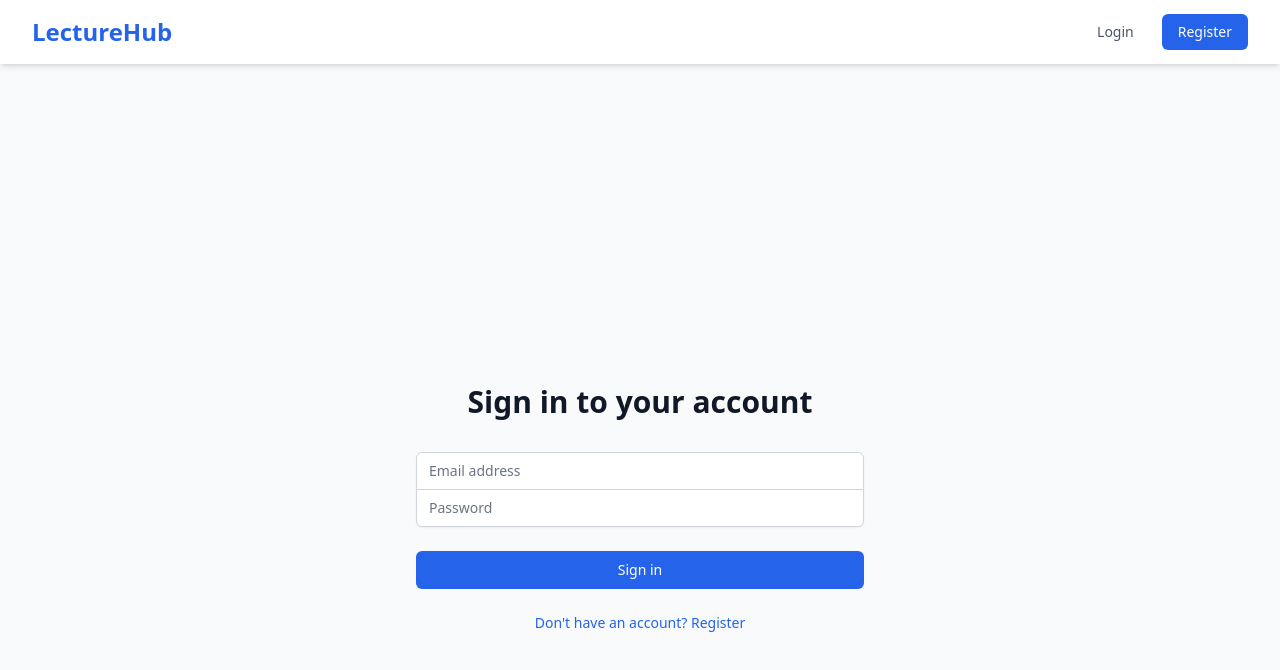
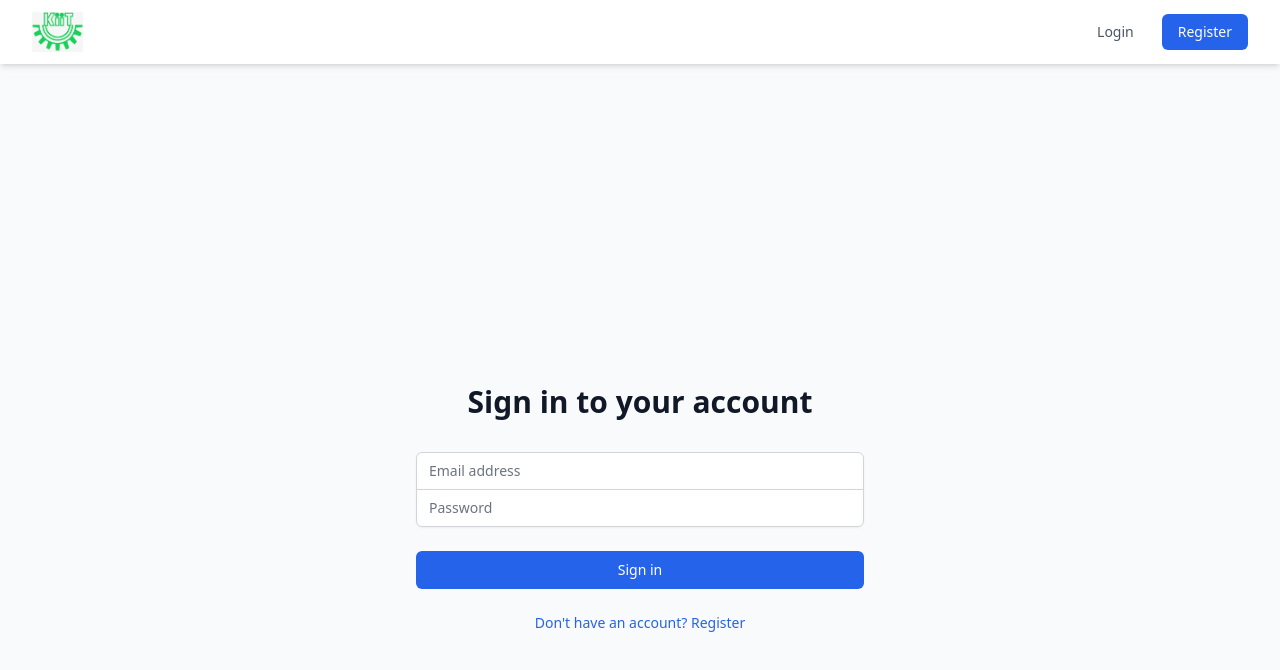
Before and after one commit to Venktesh123/Course-Dash, a React (Create React App) app: page /login in a window 1280 px wide. Shown: the top 670 px of the page. Built offline with nearby package versions, Linux system fonts and the light colour scheme.

Commit message:
logo-addede'

```diff
--- a/src/components/dashboard/Dash.js
+++ b/src/components/dashboard/Dash.js
@@ -13,7 +13,7 @@ const MyDashboard = () => {
       {/* Sidebar */}
       {/* <div className="w-64 bg-white shadow-md p-4">
         <h2 className="text-lg font-semibold text-green-700">
-          Kalinga Institute
+          WILP Program
         </h2>
         <ul className="mt-4">
           <li className="p-2 text-gray-700 hover:bg-gray-200 cursor-pointer flex items-center">
--- a/src/components/dashboard/StudentDashboard.js
+++ b/src/components/dashboard/StudentDashboard.js
@@ -82,9 +82,7 @@ const Dashboard = () => {
     <div className="flex h-screen bg-gray-100">
       {/* Sidebar */}
       <div className="w-64 bg-white shadow-md p-4">
-        <h2 className="text-lg font-semibold text-green-700">
-          Kalinga Institute
-        </h2>
+        <h2 className="text-lg font-semibold text-green-700">WILP Program</h2>
         <ul className="mt-4">
           <li
             className={`p-2 text-gray-700 hover:bg-gray-200 cursor-pointer flex items-center ${
--- a/src/components/layout/NavBar.js
+++ b/src/components/layout/NavBar.js
@@ -1,6 +1,7 @@
 import React from "react";
 import { Link, useNavigate } from "react-router-dom";
 import { useAuth } from "../../context/AuthContext";
+import logo from "./logo.png"; // Update the path to your logo
 
 const Navbar = () => {
   const { user, logout } = useAuth();
@@ -16,8 +17,8 @@ const Navbar = () => {
       <div className="max-w-7xl mx-auto px-4 sm:px-6 lg:px-8">
         <div className="flex justify-between h-16">
           <div className="flex items-center">
-            <Link to="/" className="text-2xl font-bold text-blue-600">
-              LectureHub
+            <Link to="/">
+              <img src={logo} alt="Logo" className="h-10 w-auto" />
             </Link>
           </div>
 
```
Also changed, not shown: public/logo.png (added), src/components/layout/logo.png (added).
